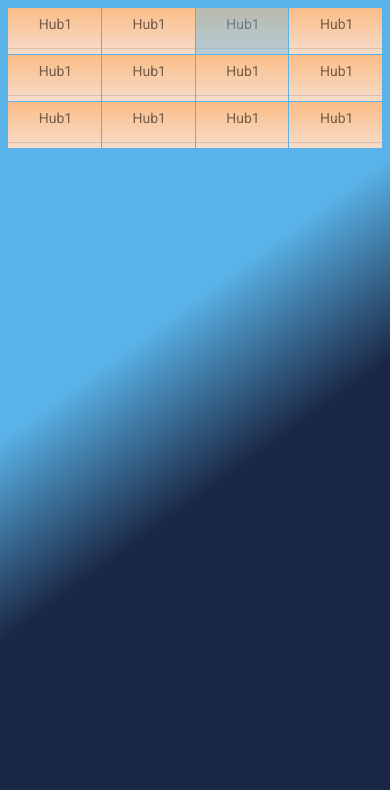
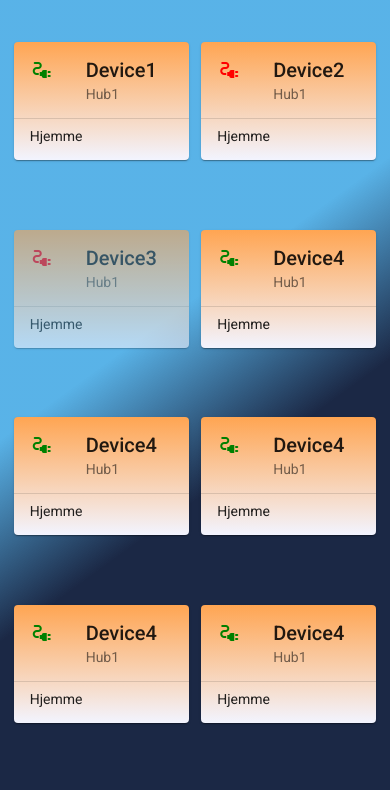
Before and after one commit to Casp7654/XPower, an Angular app in the folder source/webclient/XPower_WebClient/: page /iot in a window 390 px wide. Shown: the top 790 px of the page. Built offline with nearby package versions, Linux system fonts and the light colour scheme.

Commit message:
Added responsive to mobile and desktop

```diff
--- a/source/webclient/XPower_WebClient/src/app/Pages/iot-devices/iot-devices.component.html
+++ b/source/webclient/XPower_WebClient/src/app/Pages/iot-devices/iot-devices.component.html
@@ -1,4 +1,4 @@
-<mat-grid-list cols="4" rowHeight="2:1">
+<mat-grid-list [cols]="columnAmount" (window:resize)="onResize($event)">
     <mat-grid-tile *ngFor="let dev of devices; index as i">
         <app-socket [device]="dev"></app-socket>
     </mat-grid-tile>
--- a/source/webclient/XPower_WebClient/src/app/Pages/iot-devices/iot-devices.component.ts
+++ b/source/webclient/XPower_WebClient/src/app/Pages/iot-devices/iot-devices.component.ts
@@ -11,6 +11,7 @@ import { IoTService } from 'src/app/Services/io-t.service';
 export class IotDevicesComponent implements OnInit {
 
   devices = this.iot_service.GetSocketDevices();
+  columnAmount: number = 2;
 
   constructor(
     private iot_service: IoTService
@@ -18,9 +19,18 @@ export class IotDevicesComponent implements OnInit {
   {
     this.iot_service.GetSocketDevicesFromHub("");
     this.devices = this.iot_service.GetSocketDevices();
+    this.changeColumnsFromWidth(window.innerWidth);
   }
 
   ngOnInit(): void {
   }
 
+  onResize(event : any): void {
+    this.changeColumnsFromWidth(event.target.innerWidth);
+  }
+
+  private changeColumnsFromWidth(width: number): void {
+    this.columnAmount = (width <= 600) ? 2 : 4;
+  }
+
 }
```
